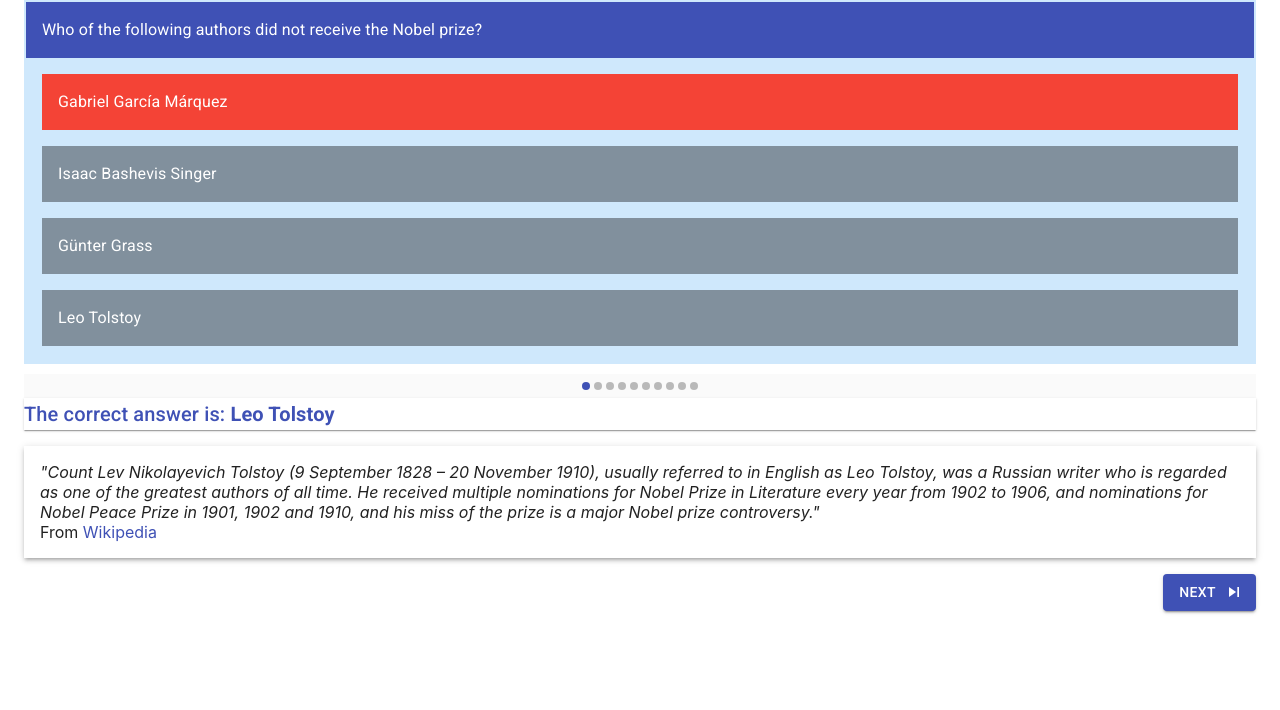
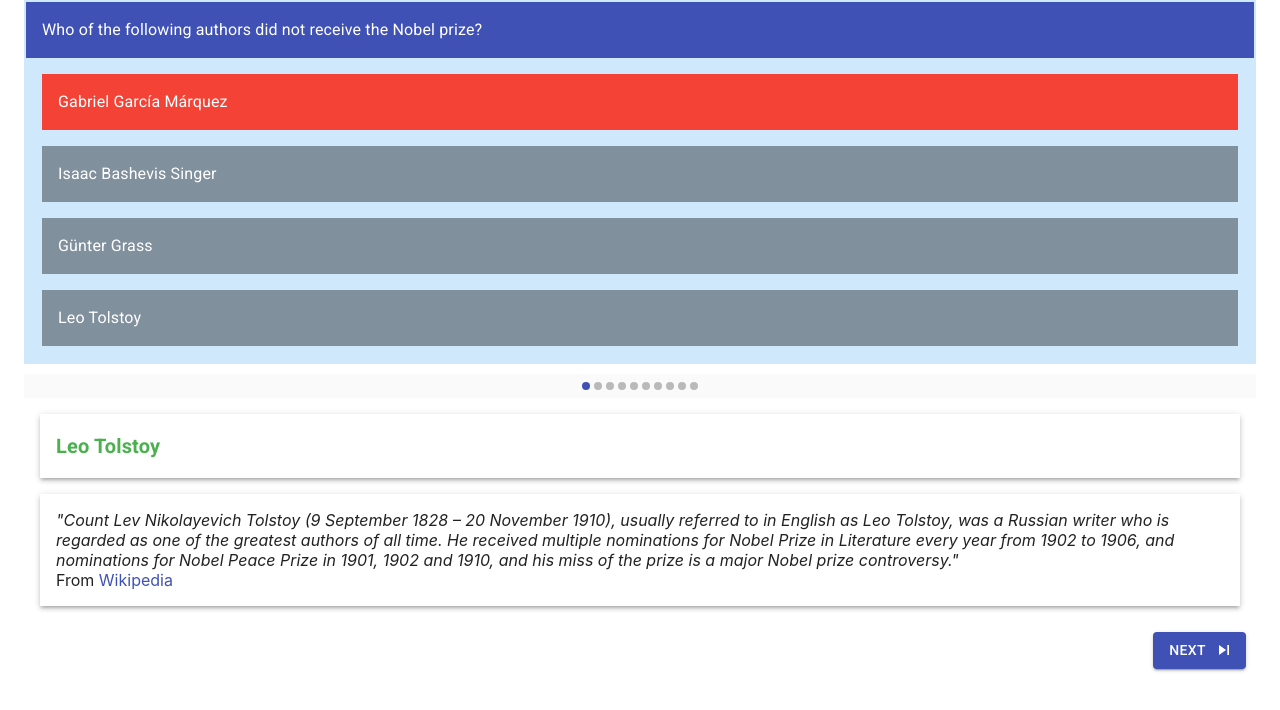
Before and after one commit to ItzikHendel/trivia, a Next.js app: page / in a window 1280 px wide. Both pictures are taken after a click on the element "Gabriel García Márquez". Shown: the top 710 px of the page. Built offline with nearby package versions, Linux system fonts and the light colour scheme.

Commit message:
Style changes

```diff
--- a/Components/ActionButton.js
+++ b/Components/ActionButton.js
@@ -2,16 +2,16 @@
 import Button from '@material-ui/core/Button';
 import Icon from '@material-ui/core/Icon';
 
-export default function ActionButton({ text, color = "primary", icon,  onClick }) {
+export default function ActionButton({ text, color = "primary", icon, onClick }) {
     return (
-        <>
+        <div style={{ display: "flex", justifyContent: "flex-end" }}>
             <Button
                 variant="contained"
                 color={color}
                 endIcon={<Icon>{icon}</Icon>}
-                style={{ float: 'right' }}
+                style={{ margin: '10px' }}
                 onClick={onClick}
             >{text}</Button>
-        </>
+        </div>
     );
 }
--- a/Components/Result.js
+++ b/Components/Result.js
@@ -6,12 +6,12 @@
     if (isAnswerCorrect === null)
         return null;
     const correctAnswerMsg = (<>
-        <Box color="primary.main" boxShadow={1} mb={2}>The correct answer is: <b>{correctAnswer}</b></Box>
+        <Box color="success.main" boxShadow={3} p={2} m={2}><b>{correctAnswer}</b></Box>
     </>);
     return (
         <>
             <Typography component="div" variant="h6" style={{ backgroundColor: '' }} > {isAnswerCorrect ? "" : correctAnswerMsg} </Typography>
-            <Box color="text.primary" boxShadow={3} p={2} mb={2}>
+            <Box color="text.primary" boxShadow={3} p={2} m={2}>
                 <i>"{quote}"</i>
                 <br />
                   From <Link href={link} target="_blank" rel="noopener noreferrer">{source}</Link>
--- a/Components/Sumarry.js
+++ b/Components/Sumarry.js
@@ -14,30 +14,30 @@
 
     return (
         <Container>
-
-            <Typography variant="h1">
+            <Typography component="div" style={{ backgroundColor: '#cfe8fc', padding: '20px' }}  >
+                <div>
+                    <ActionButton text="New Game" icon="autorenew" onClick={runNewGame} />
+                </div>
                 <Box display="flex" justifyContent="center">
-                    <Box component="span" color="white" bgcolor="palevioletred" borderRadius={60} p={1} m={5}>{correctAnswersNum}/{summaryData.length}</Box>
+                    <Box component="span" fontSize="2rem" color="white" bgcolor="palevioletred" borderRadius={60} p={1} m={5}>{correctAnswersNum}/{summaryData.length}</Box>
                 </Box>
-            </Typography>
 
                 {quizData.map((item, index) => {
                     const { question, answers, quote, source, link } = item;
                     const { userAnswer, isCorrect } = summaryData[index];
-                return <Paper key={index} elevation={3}>
-                    <Box color="primary.main" p={1}>{question}</Box>
+                    return <Paper key={index} elevation={3} m={5}>
+                        <Box color="primary.main" boxShadow={1} p={1}>{question}</Box>
                         <Box color={isCorrect ? "success.main" : "error.main"} p={1}>{userAnswer}</Box>
                         <Result
                             isAnswerCorrect={isCorrect}
-                        correctAnswer={answers[0]}
+                            correctAnswer={answers[0]} x
                             quote={quote}
                             source={source}
                             link={link} />
                     </Paper>
                 })}
 
-            <ActionButton text="New Game" icon="autorenew" onClick={runNewGame} />
-
+            </Typography>
         </Container>
 
     )
```
Lines whose indentation alone changed are shown as unchanged.
